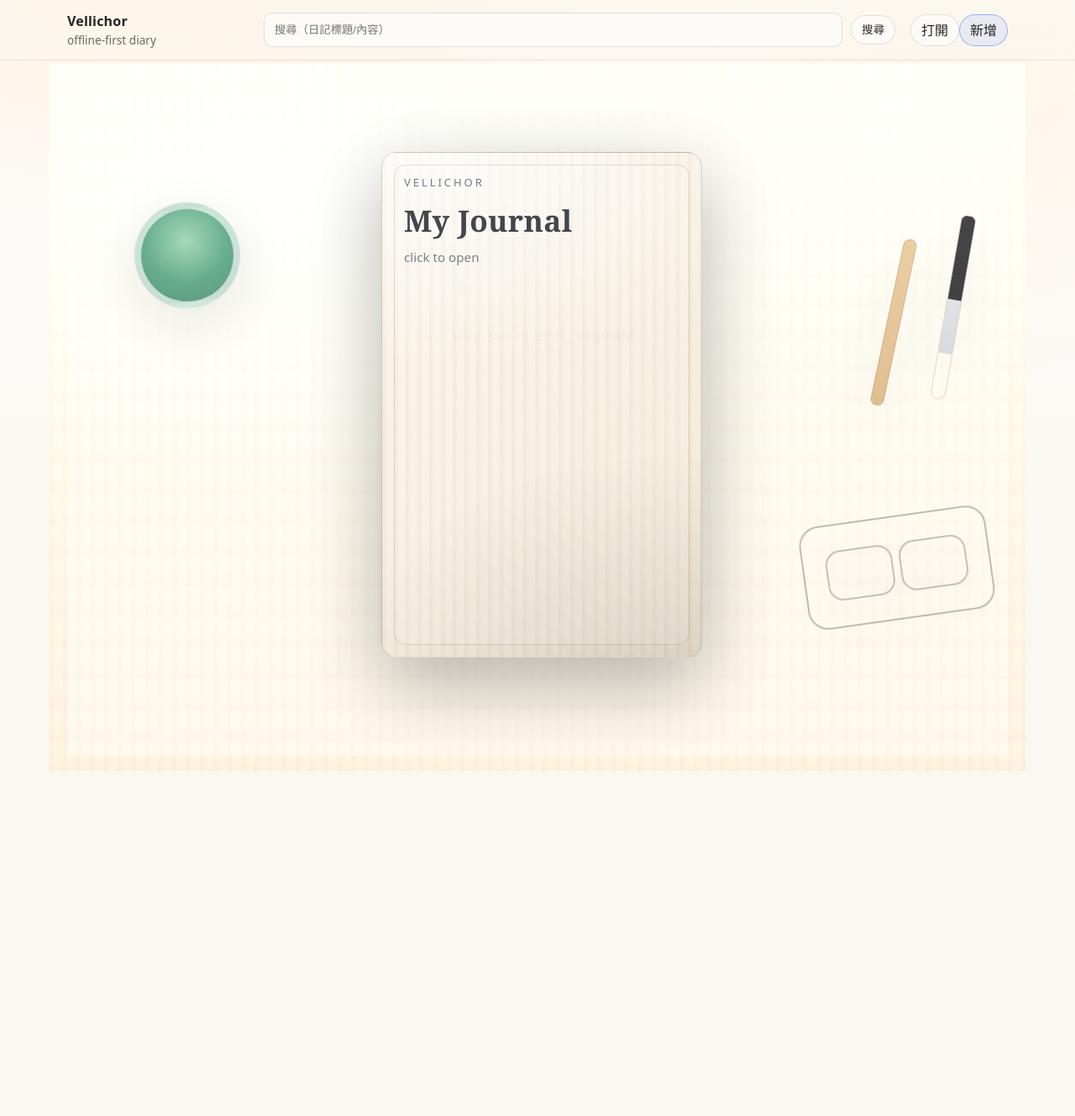
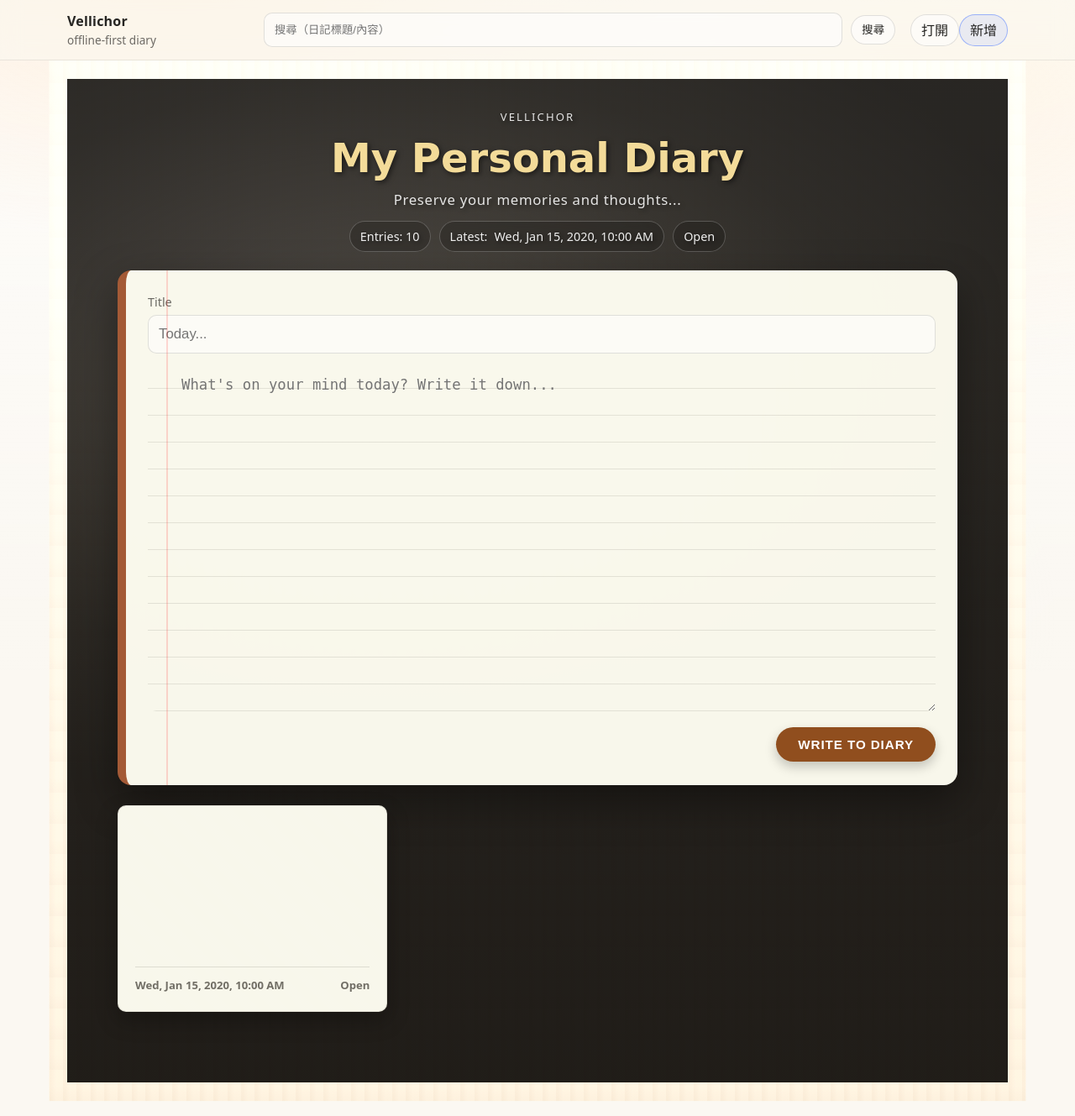
Before and after one commit to ChaoChienHung/Vellichor, a FastAPI app: template vellichor/templates/index.html in a window 1280 px wide. Shown: the whole page at 84% size. Before the commit the page ends 918 px from the top, so only its background shows below. Run offline with FastAPI, Linux system fonts and the light colour scheme; the template is opened without the code that fills it: most values are stand-ins (such as "Sample title", 1, 10 or a date in 2020); parts of the project's set-up code (start-up, migrations or seed data) failed here and were passed over.

Commit message:
UI: diary notepad style index

```diff
--- a/vellichor/static/app.css
+++ b/vellichor/static/app.css
@@ -466,6 +466,202 @@ input[type="text"]:focus, textarea:focus {
   pointer-events: none;
 }
 
+.cover-wrap.home-cover::after {
+  background:
+    radial-gradient(820px 520px at 34% 30%, rgba(0, 0, 0, 0.26), rgba(0, 0, 0, 0.58) 70%, rgba(0, 0, 0, 0.65) 100%),
+    linear-gradient(180deg, rgba(30, 20, 10, 0.62), rgba(30, 20, 10, 0.72));
+}
+
+.home {
+  width: 100%;
+  max-width: 1000px;
+  margin: 0 auto;
+  padding: 26px 12px 44px 12px;
+  position: relative;
+  z-index: 2;
+}
+
+.home-header {
+  text-align: center;
+  margin-bottom: 22px;
+  color: rgba(255, 255, 255, 0.92);
+  text-shadow: 2px 2px 6px rgba(0, 0, 0, 0.55);
+}
+
+.home-kicker {
+  letter-spacing: 0.16em;
+  text-transform: uppercase;
+  font-size: 0.82rem;
+  opacity: 0.95;
+}
+
+.home-title {
+  margin: 12px 0 10px 0;
+  font-family: cursive;
+  font-size: 3rem;
+  font-weight: 800;
+  color: rgba(255, 230, 160, 0.95);
+}
+
+.home-sub {
+  font-size: 1.05rem;
+  letter-spacing: 0.04em;
+  opacity: 0.95;
+}
+
+.home-meta {
+  display: flex;
+  justify-content: center;
+  gap: 10px;
+  flex-wrap: wrap;
+  margin-top: 14px;
+}
+
+.home-pill {
+  display: inline-flex;
+  align-items: center;
+  gap: 8px;
+  padding: 8px 12px;
+  border-radius: 999px;
+  border: 1px solid rgba(255, 255, 255, 0.22);
+  background: rgba(0, 0, 0, 0.18);
+  backdrop-filter: blur(8px);
+  color: rgba(255, 255, 255, 0.92);
+  text-decoration: none;
+  font-size: 0.9rem;
+}
+
+.home-pill.link:hover {
+  background: rgba(0, 0, 0, 0.28);
+}
+
+.diary-input-section {
+  background-color: rgba(253, 252, 240, 0.98);
+  color: rgba(30, 26, 20, 0.92);
+  padding: 28px 26px;
+  border-radius: 16px;
+  box-shadow: 0 18px 50px rgba(0, 0, 0, 0.40);
+  margin-bottom: 24px;
+  border-left: 10px solid rgba(160, 82, 45, 0.95);
+  position: relative;
+}
+
+.diary-input-section::before {
+  content: "";
+  position: absolute;
+  left: 48px;
+  top: 0;
+  bottom: 0;
+  width: 2px;
+  background: rgba(255, 0, 0, 0.15);
+}
+
+.diary-textarea {
+  width: 100%;
+  border: none;
+  background: transparent;
+  font-size: 1.08rem;
+  line-height: 1.85;
+  color: rgba(30, 26, 20, 0.92);
+  resize: vertical;
+  outline: none;
+  padding-left: 40px;
+  border-radius: 10px;
+  background-image: linear-gradient(transparent, transparent 31px, rgba(30, 26, 20, 0.10) 31px);
+  background-size: 100% 32px;
+}
+
+.save-btn-container {
+  text-align: right;
+  margin-top: 14px;
+}
+
+.save-btn {
+  background-color: rgba(139, 69, 19, 0.95);
+  color: white;
+  border: none;
+  padding: 12px 26px;
+  font-size: 0.95rem;
+  font-weight: 800;
+  border-radius: 999px;
+  cursor: pointer;
+  transition: transform 0.18s ease, background 0.18s ease;
+  box-shadow: 0 6px 14px rgba(0, 0, 0, 0.22);
+  letter-spacing: 0.06em;
+  text-transform: uppercase;
+}
+
+.save-btn:hover {
+  background-color: rgba(160, 82, 45, 0.95);
+  transform: translateY(-1px);
+}
+
+.notes-grid {
+  display: grid;
+  grid-template-columns: repeat(auto-fill, minmax(280px, 1fr));
+  gap: 18px;
+}
+
+.note-card {
+  display: flex;
+  flex-direction: column;
+  justify-content: space-between;
+  min-height: 200px;
+  background: rgba(253, 252, 240, 0.98);
+  color: rgba(30, 26, 20, 0.92);
+  padding: 22px 20px;
+  border-radius: 10px;
+  border: 1px solid rgba(30, 26, 20, 0.10);
+  box-shadow: 0 10px 26px rgba(0, 0, 0, 0.28);
+  text-decoration: none;
+  position: relative;
+  overflow: hidden;
+  transition: transform 0.18s ease;
+}
+
+.note-card::after {
+  content: "";
+  position: absolute;
+  inset: 0;
+  background:
+    repeating-linear-gradient(
+      45deg,
+      rgba(255, 255, 255, 0.0),
+      rgba(255, 255, 255, 0.0) 12px,
+      rgba(255, 255, 255, 0.06) 12px,
+      rgba(255, 255, 255, 0.06) 24px
+    );
+  opacity: 0.45;
+  pointer-events: none;
+}
+
+.note-card:hover {
+  transform: translateY(-2px) rotate(0.2deg);
+}
+
+.note-text {
+  font-size: 1.05rem;
+  line-height: 1.6;
+  white-space: pre-wrap;
+  position: relative;
+  z-index: 1;
+  font-style: italic;
+}
+
+.note-footer {
+  display: flex;
+  justify-content: space-between;
+  align-items: center;
+  border-top: 1px solid rgba(30, 26, 20, 0.12);
+  padding-top: 12px;
+  margin-top: 16px;
+  font-size: 0.82rem;
+  color: rgba(30, 26, 20, 0.62);
+  position: relative;
+  z-index: 1;
+  font-weight: 700;
+}
+
 .home-scene {
   position: relative;
   z-index: 2;
@@ -826,6 +1022,18 @@ input[type="text"]:focus, textarea:focus {
     grid-template-columns: 1fr;
   }
 
+  .home-title {
+    font-size: 2.4rem;
+  }
+
+  .diary-input-section::before {
+    left: 34px;
+  }
+
+  .diary-textarea {
+    padding-left: 26px;
+  }
+
   .home-scene {
     justify-items: center;
   }
--- a/vellichor/templates/index.html
+++ b/vellichor/templates/index.html
@@ -3,99 +3,46 @@
 {% block title %}Vellichor{% endblock %}
 
 {% block content %}
-  <div class="cover-wrap">
-    <div class="home-scene">
-      <div class="desk-props" aria-hidden="true">
-        <div class="prop pen"></div>
-        <div class="prop pencil"></div>
-        <div class="prop glasses"></div>
-        <div class="prop plant"></div>
+  <div class="cover-wrap home-cover">
+    <div class="home">
+      <header class="home-header">
+      <div class="home-kicker">Vellichor</div>
+      <h1 class="home-title">My Personal Diary</h1>
+      <div class="home-sub">Preserve your memories and thoughts...</div>
+      <div class="home-meta">
+        <span class="home-pill">Entries: {{ total }}</span>
+        {% if latest %}
+          <span class="home-pill">Latest: <span data-iso="{{ latest.created_at }}">{{ latest.created_at }}</span></span>
+        {% endif %}
+        <a class="home-pill link" href="/entries">Open</a>
       </div>
-      <div class="home-book" id="homeBook" role="button" tabindex="0" aria-label="Open journal">
-        <div class="book-shell">
-          <div class="book-pages">
-            <div class="book-page">
-              <div class="paper-kicker">Vellichor</div>
-              <div class="paper-title">Journal</div>
-              <div class="paper-sub">像一本書一樣，慢慢寫厚</div>
+      </header>
 
-              <div style="height: 16px"></div>
+      <section class="diary-input-section">
+        <form method="post" action="/entry/new">
+          <div class="field">
+            <div class="field-label">Title</div>
+            <input class="field-input" type="text" name="title" placeholder="Today..." />
+          </div>
+          <div style="height: 10px"></div>
+          <textarea class="diary-textarea" name="content" rows="9" placeholder="What's on your mind today? Write it down..."></textarea>
+          <div class="save-btn-container">
+            <button class="save-btn" type="submit">Write to Diary</button>
+          </div>
+        </form>
+      </section>
 
-              <div class="paper-stats">
-                <div class="stat">
-                  <div class="stat-label">Entries</div>
-                  <div class="stat-value">{{ total }}</div>
-                </div>
-                {% if latest %}
-                  <div class="stat">
-                    <div class="stat-label">Latest</div>
-                    <div class="stat-value" data-iso="{{ latest.created_at }}">{{ latest.created_at }}</div>
-                  </div>
-                {% endif %}
-              </div>
-
-              <div class="menu" aria-hidden="true">
-                <div class="menu-title">接下來要做什麼？</div>
-                <div class="menu-actions">
-                  <a class="btn primary" href="/entries">打開日記</a>
-                  <a class="btn" href="/entry/new">寫一篇</a>
-                  {% if latest %}
-                    <a class="btn" href="/entry/{{ latest.id }}">翻到最新</a>
-                  {% endif %}
-                </div>
-                <div class="menu-hint muted">點封面可闔上</div>
-              </div>
+      <section class="notes-grid">
+        {% for e in entries %}
+          <a class="note-card" href="/entry/{{ e.id }}">
+            <div class="note-text">{{ e.preview }}</div>
+            <div class="note-footer">
+              <span data-iso="{{ e.created_at }}">{{ e.created_at }}</span>
+              <span>Open</span>
             </div>
-          </div>
-
-          <div class="book-cover">
-            <div class="book-cover-front">
-              <div class="cover-kicker">Vellichor</div>
-              <div class="cover-title">My Journal</div>
-              <div class="cover-sub">click to open</div>
-            </div>
-            <div class="book-cover-back" aria-hidden="true"></div>
-          </div>
-        </div>
-      </div>
+          </a>
+        {% endfor %}
+      </section>
     </div>
   </div>
-
-  <script>
-    (function () {
-      var el = document.getElementById("homeBook");
-      if (!el) return;
-      function setOpen(v) {
-        if (v) el.classList.add("open");
-        else el.classList.remove("open");
-        var menu = el.querySelector(".menu");
-        if (menu) menu.setAttribute("aria-hidden", v ? "false" : "true");
-      }
-      function toggle() {
-        setOpen(!el.classList.contains("open"));
-      }
-      el.addEventListener("click", function (e) {
-        var t = e.target;
-        if (t && t.closest && t.closest("a")) return;
-        if (el.classList.contains("open")) {
-          if (t && t.closest && t.closest(".menu")) return;
-          setOpen(false);
-          return;
-        }
-        setOpen(true);
-      });
-      document.addEventListener("click", function (e) {
-        if (!el.classList.contains("open")) return;
-        if (e.target && el.contains(e.target)) return;
-        setOpen(false);
-      });
-      el.addEventListener("keydown", function (e) {
-        if (e.key === "Enter" || e.key === " ") {
-          e.preventDefault();
-          toggle();
-        }
-        if (e.key === "Escape") setOpen(false);
-      });
-    })();
-  </script>
 {% endblock %}
```
Also changed, not shown: vellichor/web.py (+8 -1 lines).
